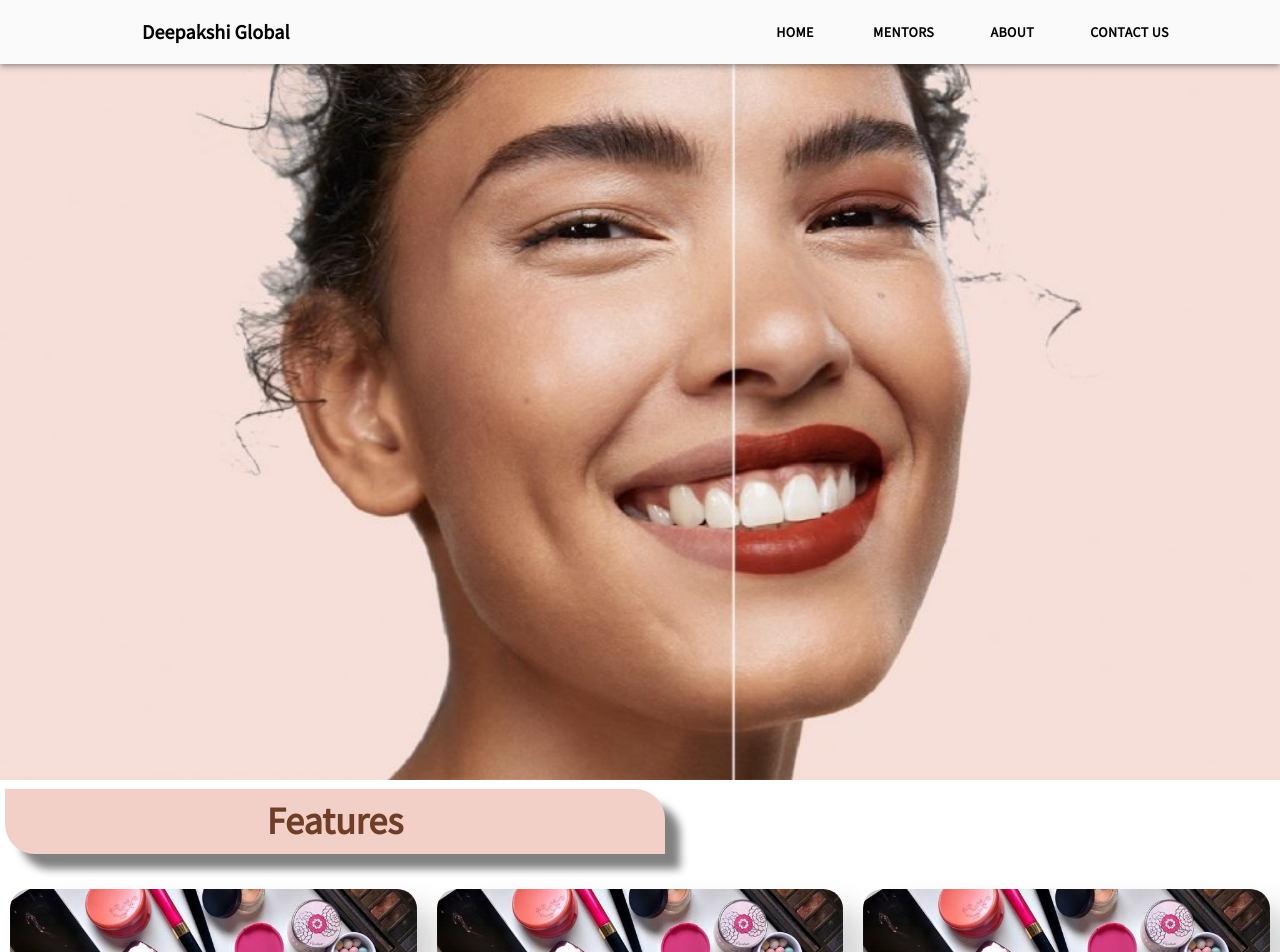
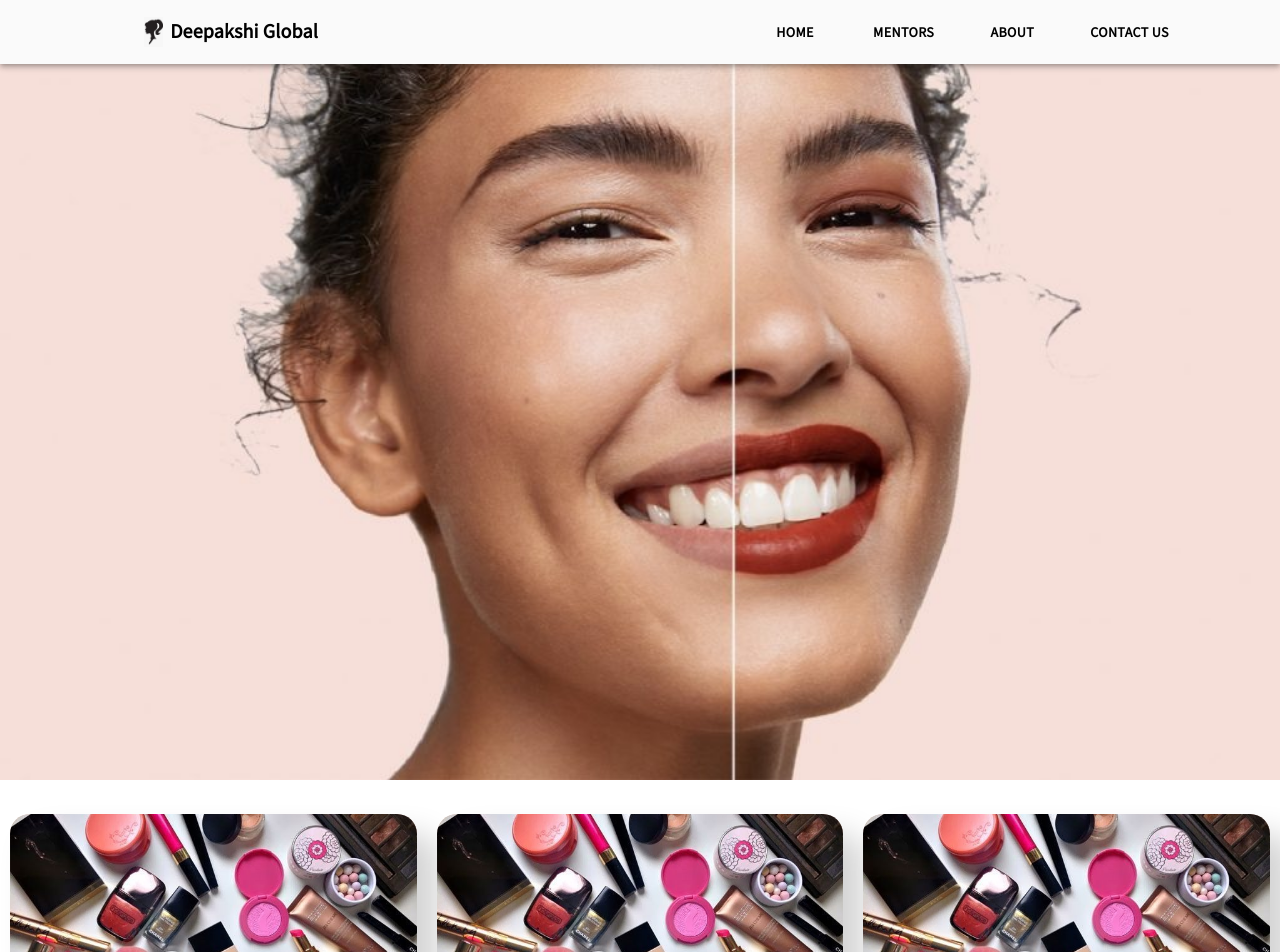
Before and after one commit to saksham295/makeup-website, a React (Create React App) app: page / in a window 1280 px wide. Shown: the top 952 px of the page. Built offline with nearby package versions, Linux system fonts and the light colour scheme.

Commit message:
(wip): acne-detection

```diff
--- a/package.json
+++ b/package.json
@@ -17,6 +17,9 @@
     "react-helmet-async": "^1.3.0",
     "react-router-dom": "^6.3.0",
     "react-scripts": "5.0.1",
+    "react-scroll": "^1.8.7",
+    "react-webcam": "^7.0.1",
+    "styled-components": "^5.3.5",
     "web-vitals": "^2.1.4"
   },
   "scripts": {
--- /dev/null
+++ b/src/components/acne/AcneDetection.js
@@ -0,0 +1,12 @@
+import Button from "@mui/material/Button";
+import WebcamCapture from "./WebcamCapture";
+
+const AcneDetection = () => {
+  return (
+    <div>
+      <WebcamCapture />
+    </div>
+  );
+};
+
+export default AcneDetection;
--- /dev/null
+++ b/src/components/acne/WebcamCapture.js
@@ -0,0 +1,63 @@
+import React, { useState } from "react";
+import Button from "@mui/material/Button";
+import Webcam from "react-webcam";
+
+// const WebcamComponent = () => <Webcam />;
+
+const videoConstraints = {
+  facingMode: "user",
+  width: "40%",
+};
+
+export const WebcamCapture = () => {
+  const [image, setImage] = useState("");
+  const webcamRef = React.useRef(null);
+
+  const capture = React.useCallback(() => {
+    const imageSrc = webcamRef.current.getScreenshot();
+    setImage(imageSrc);
+  });
+
+  return (
+    <div style={{ width: "50%" }}>
+      <div>
+        {image === "" ? (
+          <Webcam
+            audio={false}
+            mirrored={true}
+            ref={webcamRef}
+            screenshotFormat="image/jpeg"
+            videoConstraints={videoConstraints}
+          />
+        ) : (
+          <img src={image} alt="myimage" />
+        )}
+      </div>
+      <div>
+        {image !== "" ? (
+          <Button
+            variant="contained"
+            onClick={(e) => {
+              e.preventDefault();
+              setImage("");
+            }}
+          >
+            Retake Image
+          </Button>
+        ) : (
+          <Button
+            variant="contained"
+            onClick={(e) => {
+              e.preventDefault();
+              capture();
+            }}
+          >
+            Capture
+          </Button>
+        )}
+      </div>
+    </div>
+  );
+};
+
+export default WebcamCapture;
--- /dev/null
+++ b/src/components/footer/Footer.js
@@ -0,0 +1,71 @@
+import React from "react";
+import styled from "styled-components";
+import { Link } from "react-scroll";
+// Assets
+import dglogo from "../../assets/logo1.jpeg";
+
+export default function Contact() {
+  const getCurrentYear = () => {
+    return new Date().getFullYear();
+  };
+
+  return (
+    <Wrapper>
+      <div className="darkBg">
+        <div className="container">
+          <InnerWrapper
+            className="flexSpaceCenter"
+            style={{ padding: "30px 0" }}
+          >
+            <Link
+              className="flexCenter animate pointer"
+              to="home"
+              smooth={true}
+              offset={-80}
+            >
+              <h1
+                className="font15 extraBold whiteColor"
+                style={{ marginLeft: "15px" }}
+              >
+                Deepakshi Global
+              </h1>
+            </Link>
+            <StyleP className="whiteColor font13">
+              © {getCurrentYear()} -{" "}
+              <span className="purpleColor font13">Deepakshi Global</span> All
+              Right Reserved
+            </StyleP>
+            <img
+              src={dglogo}
+              alt="logo"
+              height="30"
+              style={{ margin: "2px" }}
+            />
+            <Link
+              className="whiteColor animate pointer font13"
+              to="home"
+              smooth={true}
+              offset={-80}
+            >
+              Back to top
+            </Link>
+          </InnerWrapper>
+        </div>
+      </div>
+    </Wrapper>
+  );
+}
+
+const Wrapper = styled.div`
+  width: 100%;
+`;
+const InnerWrapper = styled.div`
+  @media (max-width: 550px) {
+    flex-direction: column;
+  }
+`;
+const StyleP = styled.p`
+  @media (max-width: 550px) {
+    margin: 20px 0;
+  }
+`;
--- a/src/components/home-page/Features.js
+++ b/src/components/home-page/Features.js
@@ -8,6 +8,7 @@ import Typography from "@mui/material/Typography";
 import feature1 from "../../assets/feature1.jpeg";
 import { makeStyles } from "@material-ui/core";
 import ArrowForwardIcon from "@mui/icons-material/ArrowForward";
+import { Link } from "react-router-dom";
 
 const useStyles = makeStyles(() => ({
   features_container: {
@@ -26,11 +27,11 @@ const useStyles = makeStyles(() => ({
     // width: "30%",
     "@media (max-width: 1250px )": {
       height: "80vh",
-      margin: "10px 10px",
+      margin: "15px 12px",
     },
     "@media (max-width: 375px )": {
       height: "120vh",
-      margin: "5px 5px",
+      margin: "10px 10px",
     },
     // "@media (max-width: 800px)": {
     //   width: "100%",
@@ -43,43 +44,46 @@ const features = [
     img: feature1,
     name: "Cosmetic recommendation",
     desc: "Lorem ipsum dolor sit amet consectetur adipisicing elit. Maxime quasi modi, similique praesentium deleniti eligendi est, unde quaerat aspernatur tempore totam vel qui ad mollitia tenetur rerum nemo, eaque non?",
+    link: "/cosmetic",
   },
   {
     img: feature1,
-    name: "Foundation number prediction on the basis of skin tone",
+    name: "Acne Detection and Cures",
     desc: "Lorem ipsum dolor sit amet consectetur adipisicing elit. Maxime quasi modi, similique praesentium deleniti eligendi est, unde quaerat aspernatur tempore totam vel qui ad mollitia tenetur rerum nemo, eaque non?",
+    link: "/acne-detection",
   },
   {
     img: feature1,
     name: "Makeup recommendations on the basis of occasion",
     desc: "Lorem ipsum dolor sit amet consectetur adipisicing elit. Maxime quasi modi, similique praesentium deleniti eligendi est, unde quaerat aspernatur tempore totam vel qui ad mollitia tenetur rerum nemo, eaque non?",
+    link: "/makeup",
   },
 ];
 
 const Features = () => {
   const { card, features_container } = useStyles();
   return (
-    <>
-      <div style={{ display: "flex" }}>
-        <Typography
-          variant="h3"
-          align="center"
-          style={{
-            margin: 5,
-            padding: 10,
-            fontSize: 38,
-            fontWeight: "bolder",
-            fontFamily: "Source Sans Pro, sans-serif",
-            color: "#6f3e29",
-            backgroundColor: "rgb(243 208 199)",
-            borderRadius: "0px 30px",
-            boxShadow: "grey 15px 15px 8px",
-            width: "50%",
-          }}
-        >
-          Features
-        </Typography>
-      </div>
+    // <>
+    //   <div style={{ display: "flex" }}>
+    //     <Typography
+    //       variant="h3"
+    //       align="center"
+    //       style={{
+    //         margin: 5,
+    //         padding: 10,
+    //         fontSize: 38,
+    //         fontWeight: "bolder",
+    //         fontFamily: "Source Sans Pro, sans-serif",
+    //         color: "#6f3e29",
+    //         backgroundColor: "rgb(243 208 199)",
+    //         borderRadius: "0px 30px",
+    //         boxShadow: "grey 15px 15px 8px",
+    //         width: "50%",
+    //       }}
+    //     >
+    //       Features
+    //     </Typography>
+    //   </div>
     <div className={features_container}>
       {features.map((feature, i) => (
         <Card
@@ -130,14 +134,16 @@ const Features = () => {
             </Typography>
           </CardContent>
           <CardActions>
+            <Link to={feature.link}>
               <Button size="medium" style={{ color: "#6f3e29" }}>
                 <ArrowForwardIcon />
               </Button>
+            </Link>
           </CardActions>
         </Card>
       ))}
     </div>
-    </>
+    // </>
   );
 };
 
--- a/src/components/navbar/Navbar.js
+++ b/src/components/navbar/Navbar.js
@@ -12,6 +12,7 @@ import {
 import MenuIcon from "@mui/icons-material/Menu";
 import React, { useState, useEffect } from "react";
 import { Link as RouterLink } from "react-router-dom";
+import dglogo from "../../assets/logo1.jpeg";
 
 const headersData = [
   {
@@ -38,15 +39,23 @@ const useStyles = makeStyles(() => ({
     backgroundColor: "#fafafa",
     paddingRight: "79px",
     paddingLeft: "118px",
-    "@media (max-width: 900px)": {
+    "@media (max-width: 950px)": {
       paddingLeft: 0,
+      paddingRight: 0,
     },
   },
   logo: {
     fontFamily: "Source Sans Pro, sans-serif",
     fontWeight: 600,
+    margin: "0px 5px",
     color: "#000",
     textAlign: "left",
+  },
+  logoContainer: {
+    display: "flex",
+    "@media (max-width: 950px)": {
+      width: "100%",
+    },
   },
   menuButton: {
     fontFamily: "Source Sans Pro, sans-serif",
@@ -64,7 +73,8 @@ const useStyles = makeStyles(() => ({
 }));
 
 const Navbar = () => {
-  const { header, logo, menuButton, toolbar, drawerContainer } = useStyles();
+  const { header, logo, menuButton, toolbar, drawerContainer, logoContainer } =
+    useStyles();
 
   const [state, setState] = useState({
     mobileView: false,
@@ -75,7 +85,7 @@ const Navbar = () => {
 
   useEffect(() => {
     const setResponsiveness = () => {
-      return window.innerWidth < 900
+      return window.innerWidth <= 950
         ? setState((prevState) => ({ ...prevState, mobileView: true }))
         : setState((prevState) => ({ ...prevState, mobileView: false }));
     };
@@ -161,9 +171,12 @@ const Navbar = () => {
   };
 
   const deepakshiGlobalLogo = (
-    <Typography variant="h6" component="h1" className={logo}>
-      Deepakshi Global
-    </Typography>
+    <div className={logoContainer}>
+      <img src={dglogo} alt="logo" height="30" style={{ margin: "2px" }} />
+      <Typography variant="h6" component="h1" className={logo}>
+        Deepakshi Global
+      </Typography>
+    </div>
   );
 
   const getMenuButtons = () => {
```
Also changed, not shown: src/App.js (+6 -1 lines), src/assets/logo1.jpeg (added), 1 other file (tests, documents, lock files or other folders). Lines whose indentation alone changed are shown as unchanged.
